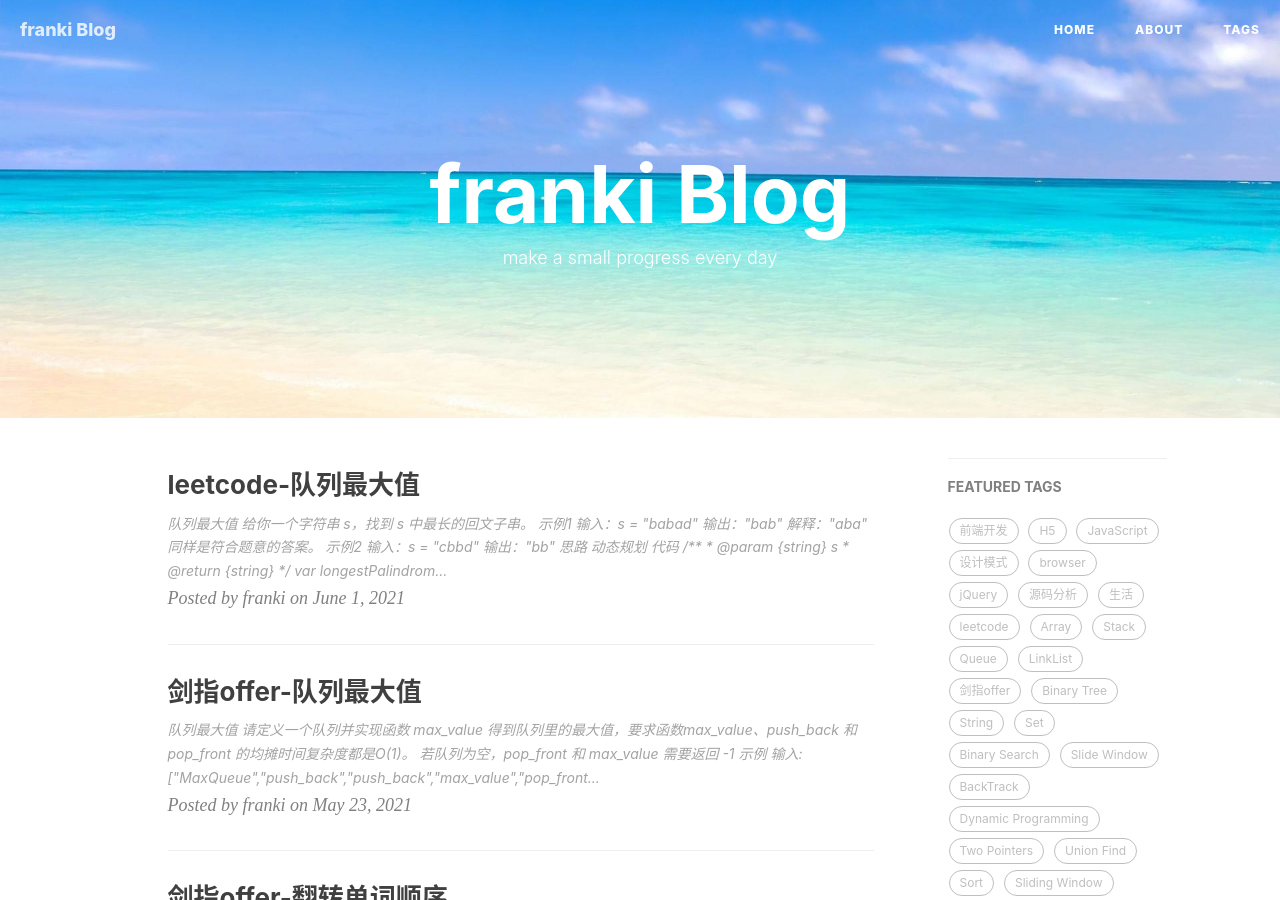
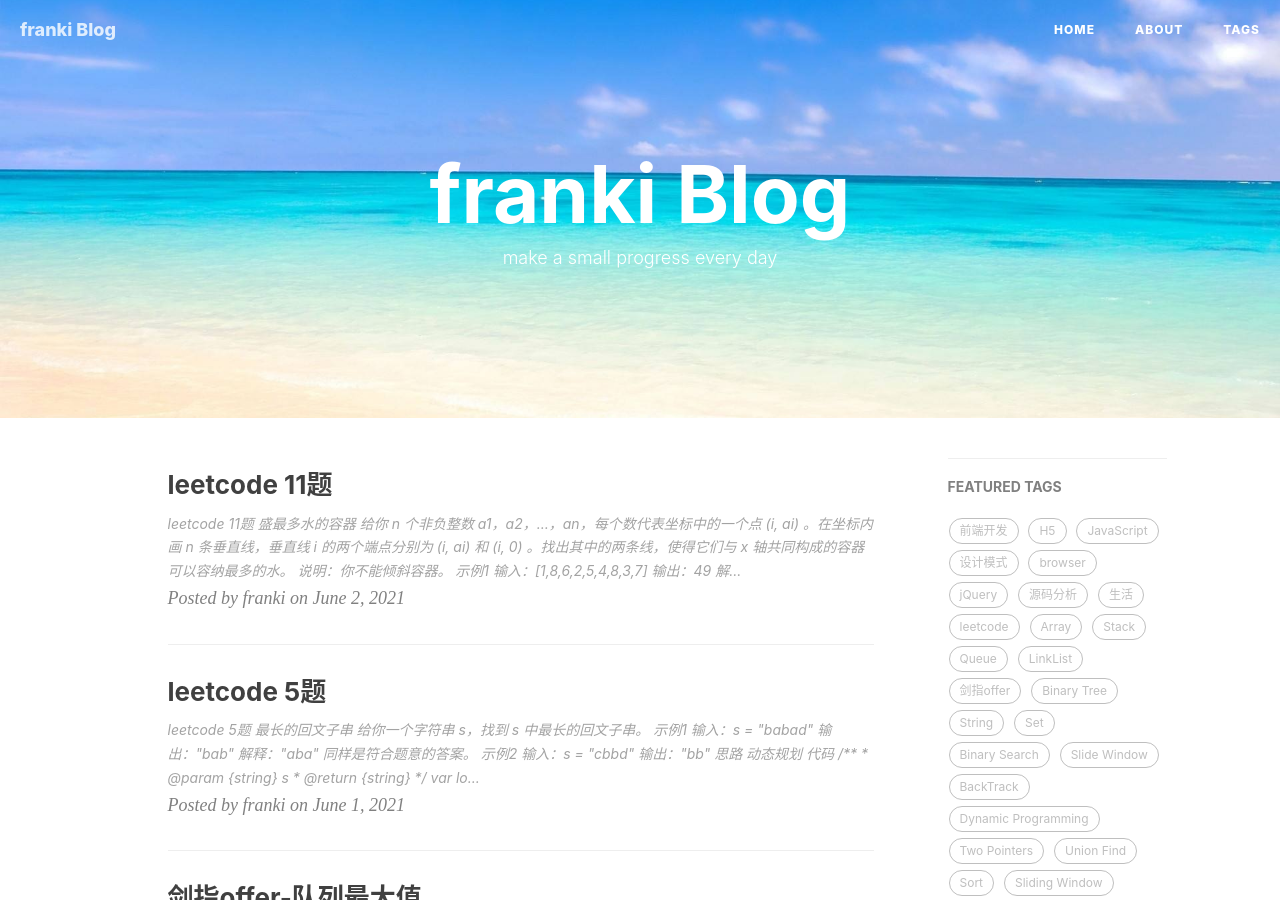
Before and after one commit to NikFranki/NikFranki.github.io, a Jekyll site: the page built from index.html, in a window 1280 px wide and 900 px high. Built offline with Jekyll 4.4.1, drawn with Linux system fonts in a browser that asks for light colours; nearby versions of some CDN libraries; the list of posts is cut into pages by our own code; comment, search, counter and statistics services are not loaded; some of the changed text lies outside the part shown.

Commit message:
feat: add leetcode 11

````diff
--- a/_posts/2021-06-01-leetcode5.md
+++ b/_posts/2021-06-01-leetcode5.md
@@ -1,6 +1,6 @@
 ---
 layout:     post
-title:      "leetcode-队列最大值"
+title:      "leetcode 5题"
 subtitle:   ""
 date:       2021-06-01
 author:     "franki"
@@ -11,7 +11,7 @@ tags:
     - Dynamic Programming
 ---
 
-## 队列最大值
+## leetcode 5题 最长的回文子串
 
 给你一个字符串 s，找到 s 中最长的回文子串。
 
--- /dev/null
+++ b/_posts/2021-06-02-leetcode11.md
@@ -0,0 +1,63 @@
+---
+layout:     post
+title:      "leetcode 11题"
+subtitle:   ""
+date:       2021-06-02
+author:     "franki"
+header-img: ""
+catalog: true
+tags:
+    - leetcode
+    - Dynamic Programming
+---
+
+## leetcode 11题 盛最多水的容器
+
+给你 n 个非负整数 a1，a2，...，an，每个数代表坐标中的一个点 (i, ai) 。在坐标内画 n 条垂直线，垂直线 i 的两个端点分别为 (i, ai) 和 (i, 0) 。找出其中的两条线，使得它们与 x 轴共同构成的容器可以容纳最多的水。
+
+说明：你不能倾斜容器。
+
+示例1
+
+```bash
+输入：[1,8,6,2,5,4,8,3,7]
+输出：49
+解释：图中垂直线代表输入数组 [1,8,6,2,5,4,8,3,7]。在此情况下，容器能够容纳水（表示为蓝色部分）的最大值为 49。
+```
+
+### 思路
+
+双指针
+
+### 代码
+
+```js
+/**
+ * @param {number[]} height
+ * @return {number}
+ */
+var maxArea = function(height) {
+    let _width = 0, _height = 0, max = 0, left =0, right = height.length - 1;
+
+    while (left < right) {
+        _width = right - left;
+        if (height[left] < height[right]) {
+            _height = height[left];
+            left++;
+        } else {
+            _height = height[right];
+            right--;
+        }
+        const temp = _width * _height;
+        if (temp > max) {
+            max = temp;
+        }
+    }
+    return max;
+};
+```
+
+复杂度分析:
+
+- 时间复杂度: O(N)
+- 空间复杂度：O(1)
````
